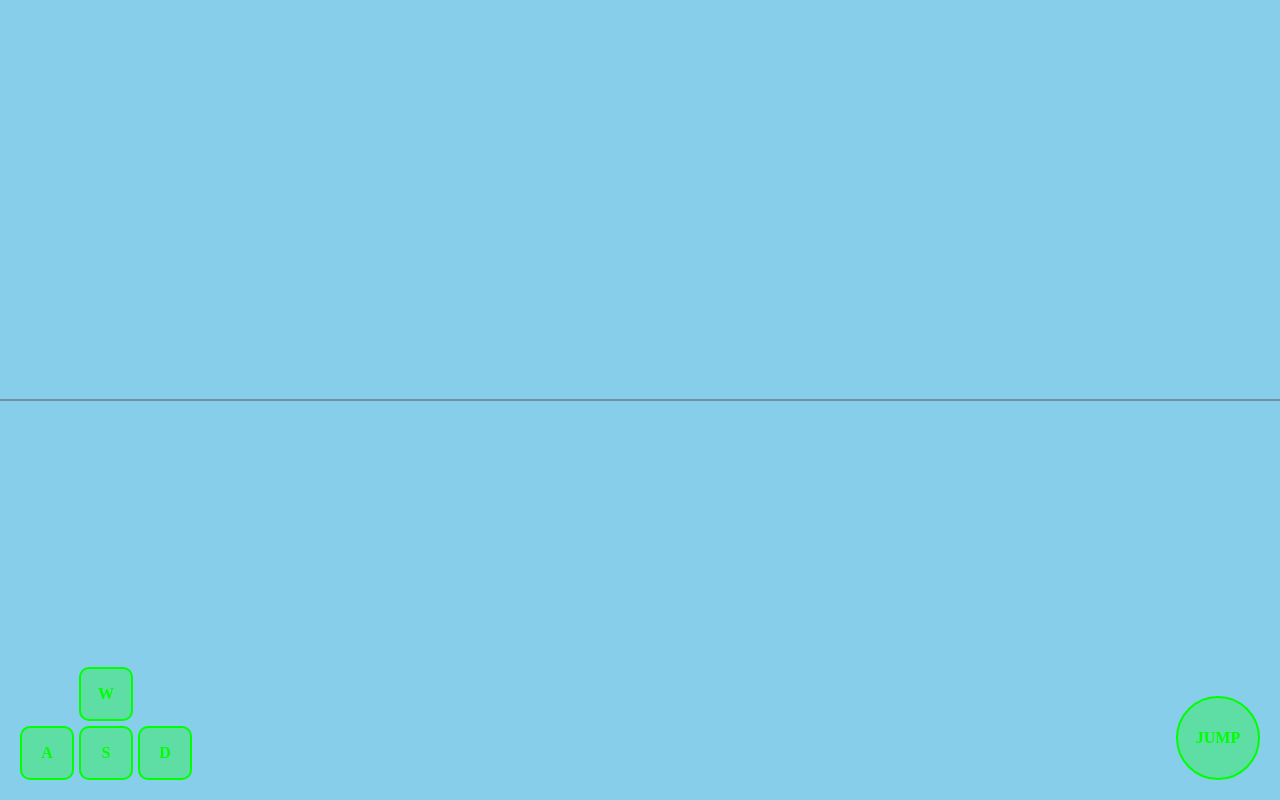
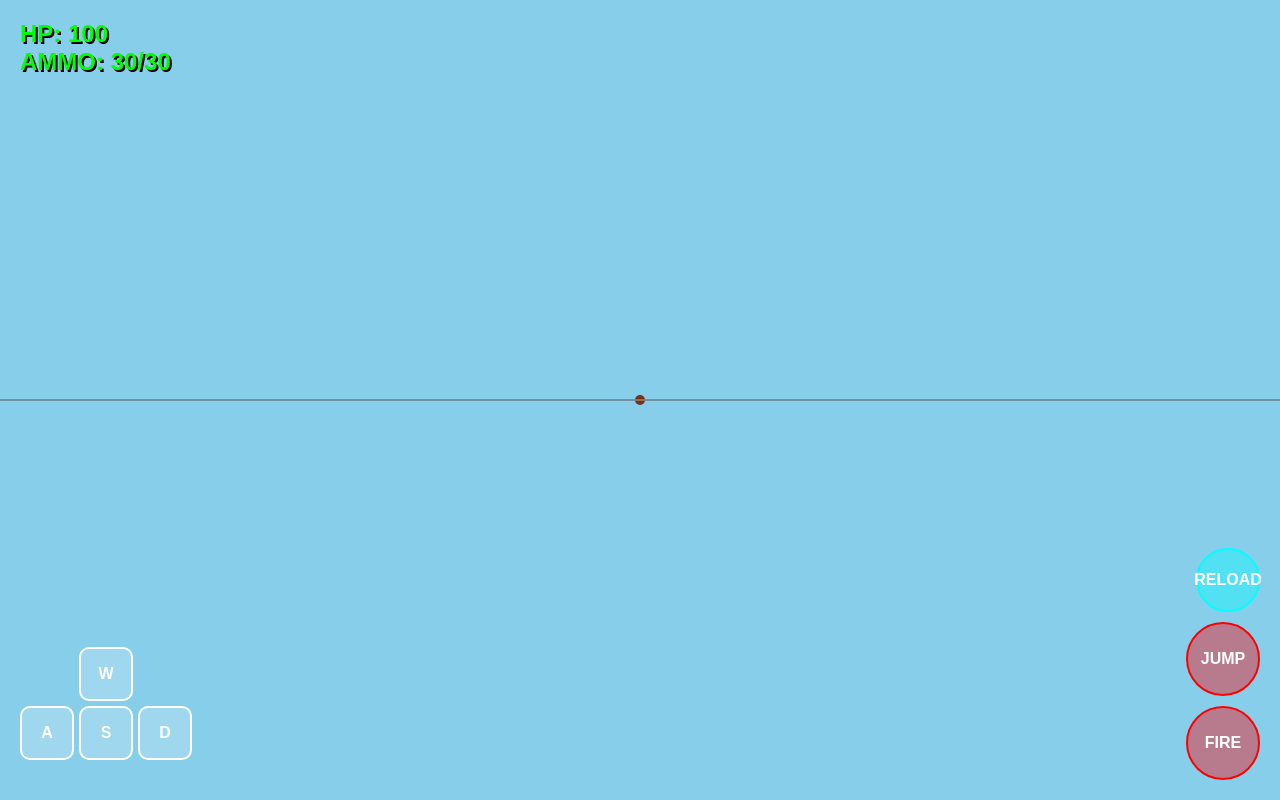
Before and after one commit to TheDarkstarGamingGG/FPS-Shooter, a website: page public/index.html in a window 1280 px wide. Drawn offline with nearby package versions, Linux system fonts and the light colour scheme; no server answers.

Commit message:
Update index.html

```diff
--- a/public/index.html
+++ b/public/index.html
@@ -2,17 +2,32 @@
 <html>
 <head>
   <meta name="viewport" content="width=device-width, initial-scale=1.0, maximum-scale=1.0, user-scalable=no">
-  <title>Multiplayer 3D World</title>
+  <title>FPS Clone</title>
   <style>
-    body { margin: 0; overflow: hidden; background: #000; touch-action: none; }
+    body { margin: 0; overflow: hidden; background: #000; touch-action: none; font-family: sans-serif; }
     canvas { display: block; }
 
-    /* Mobile Controls UI */
-    #ui { position: absolute; bottom: 20px; width: 100%; display: flex; justify-content: space-between; padding: 0 20px; box-sizing: border-box; pointer-events: none; }
-    .btn { width: 60px; height: 60px; background: rgba(0, 255, 0, 0.3); border: 2px solid #0f0; border-radius: 50%; color: #0f0; font-weight: bold; display: flex; justify-content: center; align-items: center; pointer-events: auto; user-select: none; }
-    .btn:active { background: rgba(0, 255, 0, 0.8); color: #000; }
-    #dpad { display: grid; grid-template-columns: 1fr 1fr 1fr; gap: 5px; pointer-events: auto; }
-    #dpad .btn { width: 50px; height: 50px; border-radius: 10px; }
+    /* Crosshair */
+    #crosshair { position: absolute; top: 50%; left: 50%; width: 10px; height: 10px; background: white; transform: translate(-50%, -50%); border-radius: 50%; pointer-events: none; mix-blend-mode: difference; z-index: 10;}
+
+    /* HUD */
+    #hud { position: absolute; top: 20px; left: 20px; color: #0f0; font-size: 24px; font-weight: bold; pointer-events: none; z-index: 10; text-shadow: 2px 2px 0 #000; }
+    #wasted { display: none; position: absolute; top: 50%; left: 50%; transform: translate(-50%, -50%); color: #ff0000; font-size: 80px; font-weight: 900; font-family: Impact, sans-serif; text-shadow: 4px 4px 0 #000; z-index: 20; pointer-events: none; }
+
+    /* Mobile Controls */
+    #mobile-ui { position: absolute; bottom: 20px; width: 100%; height: 40%; display: flex; justify-content: space-between; pointer-events: none; z-index: 5;}
+
+    /* Left side: Movement */
+    #movement-zone { width: 40%; height: 100%; pointer-events: auto; display: flex; align-items: flex-end; padding-left: 20px; }
+    #dpad { display: grid; grid-template-columns: 1fr 1fr 1fr; gap: 5px; margin-bottom: 20px;}
+    .btn { width: 50px; height: 50px; background: rgba(255, 255, 255, 0.2); border: 2px solid #fff; border-radius: 10px; color: #fff; display: flex; justify-content: center; align-items: center; font-weight: bold; }
+    .btn:active { background: rgba(255, 255, 255, 0.6); }
+
+    /* Right side: Look & Shoot */
+    #look-zone { width: 50%; height: 100%; pointer-events: auto; display: flex; flex-direction: column; align-items: flex-end; justify-content: flex-end; padding-right: 20px; padding-bottom: 20px; gap: 10px; }
+    .action-btn { width: 70px; height: 70px; border-radius: 50%; background: rgba(255,0,0,0.4); border: 2px solid #f00; color: #fff; font-weight: bold; display: flex; justify-content: center; align-items: center; }
+    .action-btn:active { background: rgba(255,0,0,0.8); }
+    #btn-reload { background: rgba(0,255,255,0.4); border-color: #0ff; width: 60px; height: 60px;}
   </style>
 </head>
 <body>
@@ -21,12 +36,22 @@
   </script>
   <script src="/socket.io/socket.io.js"></script>
 
-  <div id="ui">
-    <div id="dpad">
-      <div></div><div class="btn" id="btn-w">W</div><div></div>
-      <div class="btn" id="btn-a">A</div><div class="btn" id="btn-s">S</div><div class="btn" id="btn-d">D</div>
+  <div id="crosshair"></div>
+  <div id="hud">HP: <span id="hp-val">100</span><br>AMMO: <span id="ammo-val">30</span>/30</div>
+  <div id="wasted">WASTED</div>
+
+  <div id="mobile-ui">
+    <div id="movement-zone">
+      <div id="dpad">
+        <div></div><div class="btn" id="btn-w">W</div><div></div>
+        <div class="btn" id="btn-a">A</div><div class="btn" id="btn-s">S</div><div class="btn" id="btn-d">D</div>
+      </div>
     </div>
-    <div class="btn" id="btn-jump" style="width: 80px; height: 80px; align-self: flex-end;">JUMP</div>
+    <div id="look-zone">
+      <div class="action-btn" id="btn-reload">RELOAD</div>
+      <div class="action-btn" id="btn-jump">JUMP</div>
+      <div class="action-btn" id="btn-shoot">FIRE</div>
+    </div>
   </div>
 
   <script type="module" src="client.js"></script>
```
